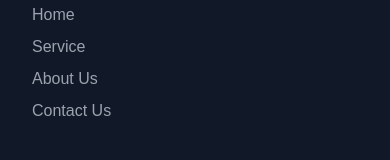
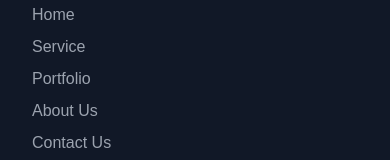
Before and after one commit to Mamo09/Weharima-studio, a Next.js app: page / in a window 390 px wide. Shown: the part 4246-4406 px from the top of the page. Built offline with nearby package versions, Linux system fonts and the light colour scheme.

Commit message:
fix: update styles for better responsiveness

```diff
--- a/src/app/components/footer.tsx
+++ b/src/app/components/footer.tsx
@@ -7,6 +7,7 @@ const Footer: React.FC = () => {
   const navLinks = [
     { name: 'Home', path: '/' },
     { name: 'Service', path: '/services' },
+    { name: 'Portfolio', path: '/portfolio' },
     { name: 'About Us', path: '/about' },
     { name: 'Contact Us', path: '/contact' },
   ];
--- a/src/app/components/navbar.tsx
+++ b/src/app/components/navbar.tsx
@@ -16,6 +16,7 @@ const Navbar: React.FC = () => {
   const navLinks = [
     { name: 'Home', path: '/' },
     { name: 'Service', path: '/services' },
+    { name: 'Portfolio', path: '/portfolio' },
     { name: 'About Us', path: '/about' },
     { name: 'Contact Us', path: '/contact' },
   ];
```
